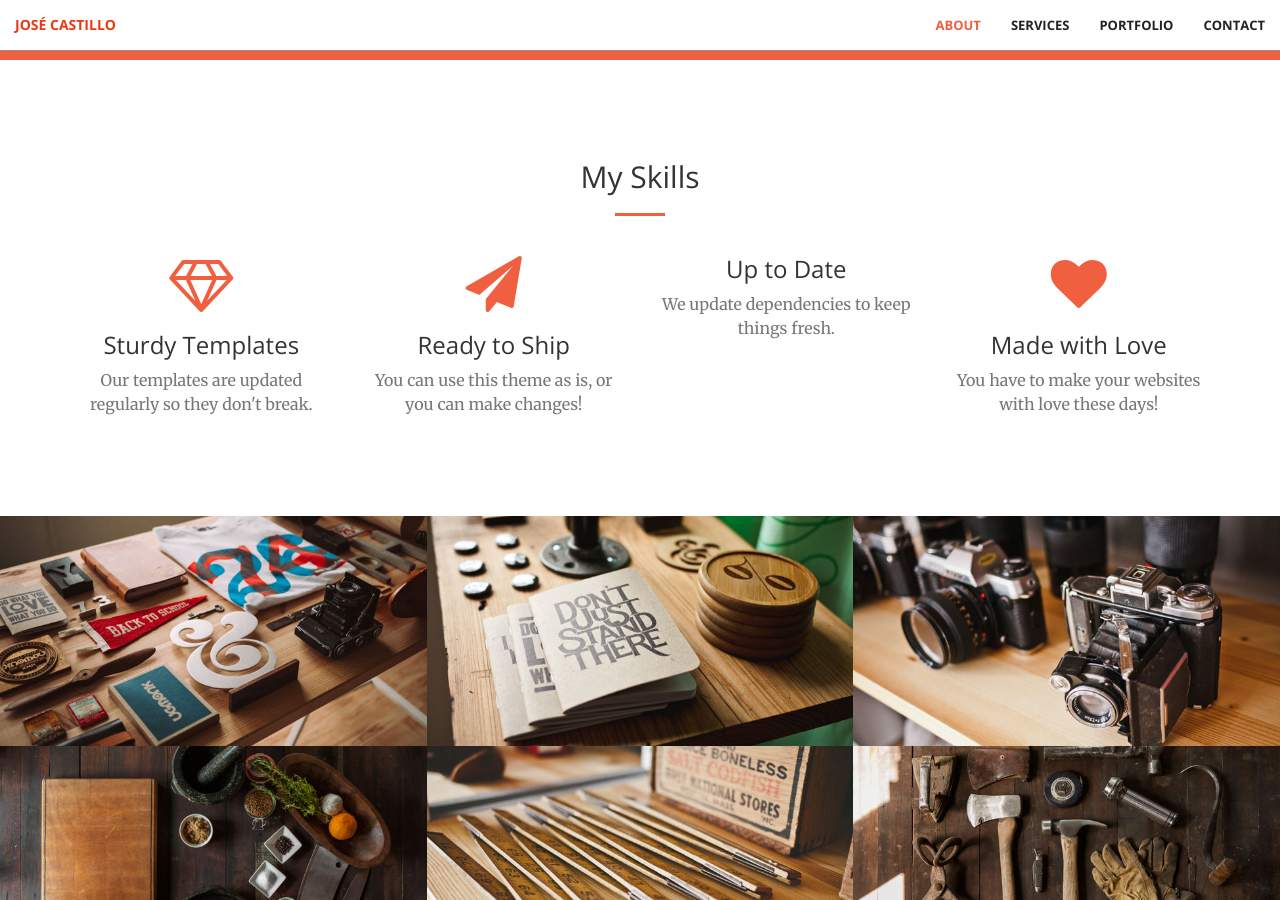
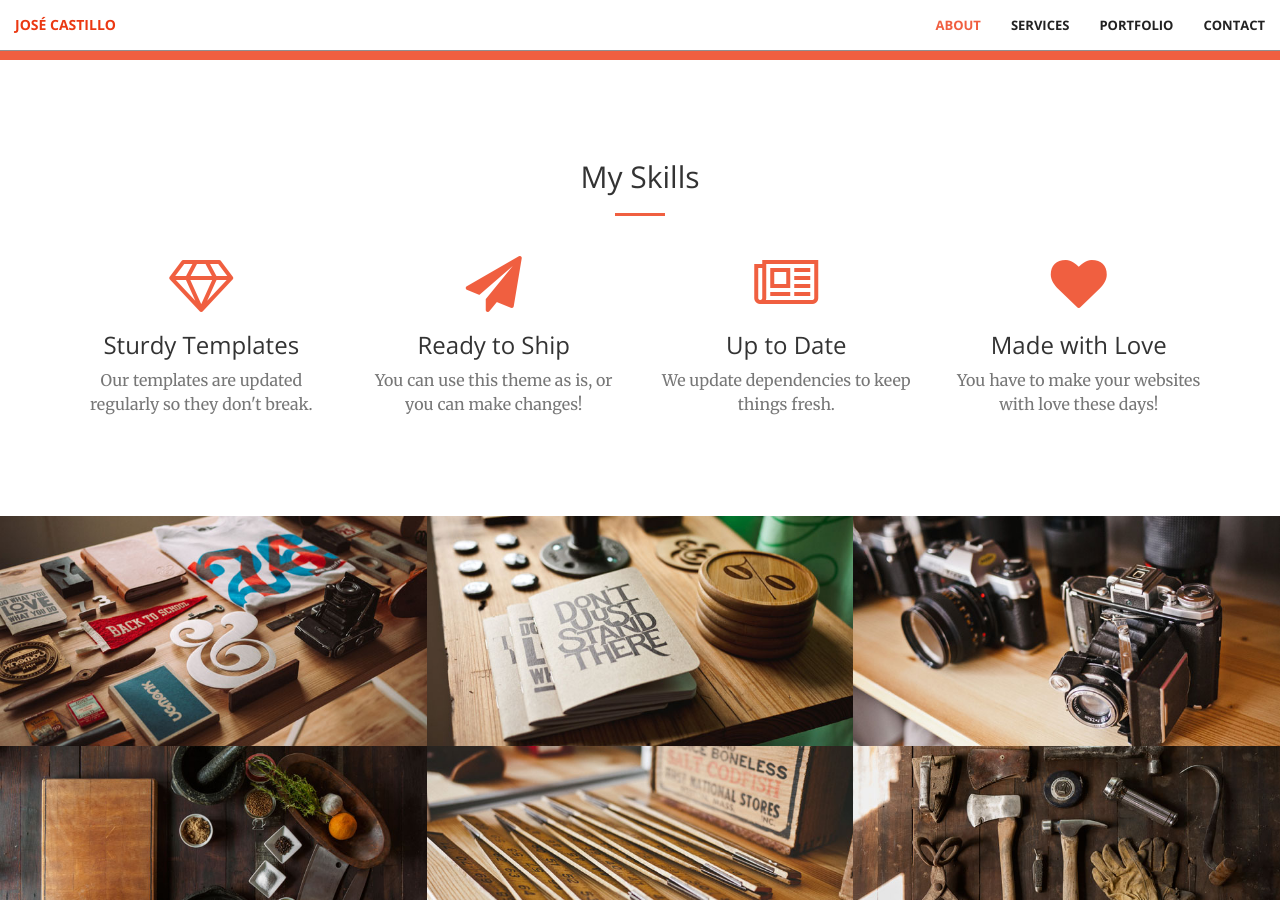
Before and after one commit to ja-castillo25/ja-castillo25.github.io, a Jekyll site: the page built from index.html, in a window 1280 px wide and 900 px high, scrolled down 1258 px. Built offline with Jekyll 4.4.1, drawn with Linux system fonts in a browser that asks for light colours.

Commit message:
back to the beginning

```diff
--- a/_includes/services.html
+++ b/_includes/services.html
@@ -25,7 +25,7 @@
             </div>
             <div class="col-lg-3 col-md-6 text-center">
                 <div class="service-box">
-                    <i class="fab fa-python"></i>
+                    <i class="fa fa-4x fa-newspaper-o wow bounceIn text-primary" data-wow-delay=".2s"></i>
                     <h3>Up to Date</h3>
                     <p class="text-muted">We update dependencies to keep things fresh.</p>
                 </div>
```
